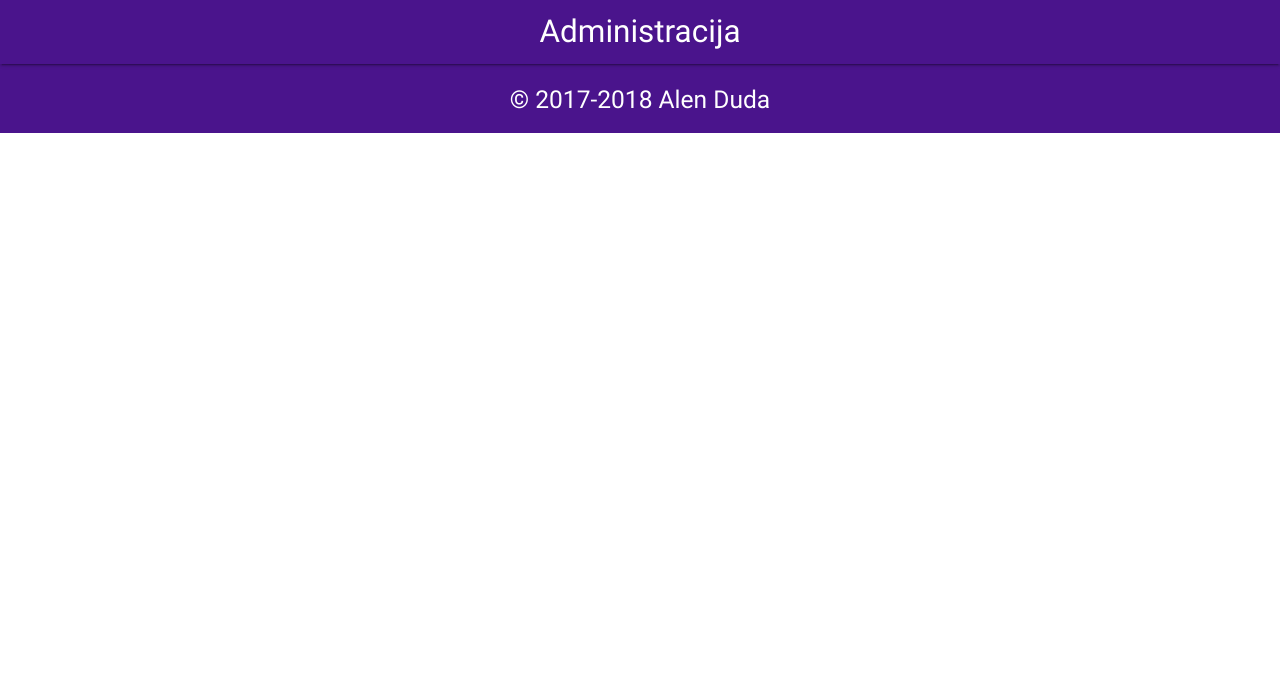
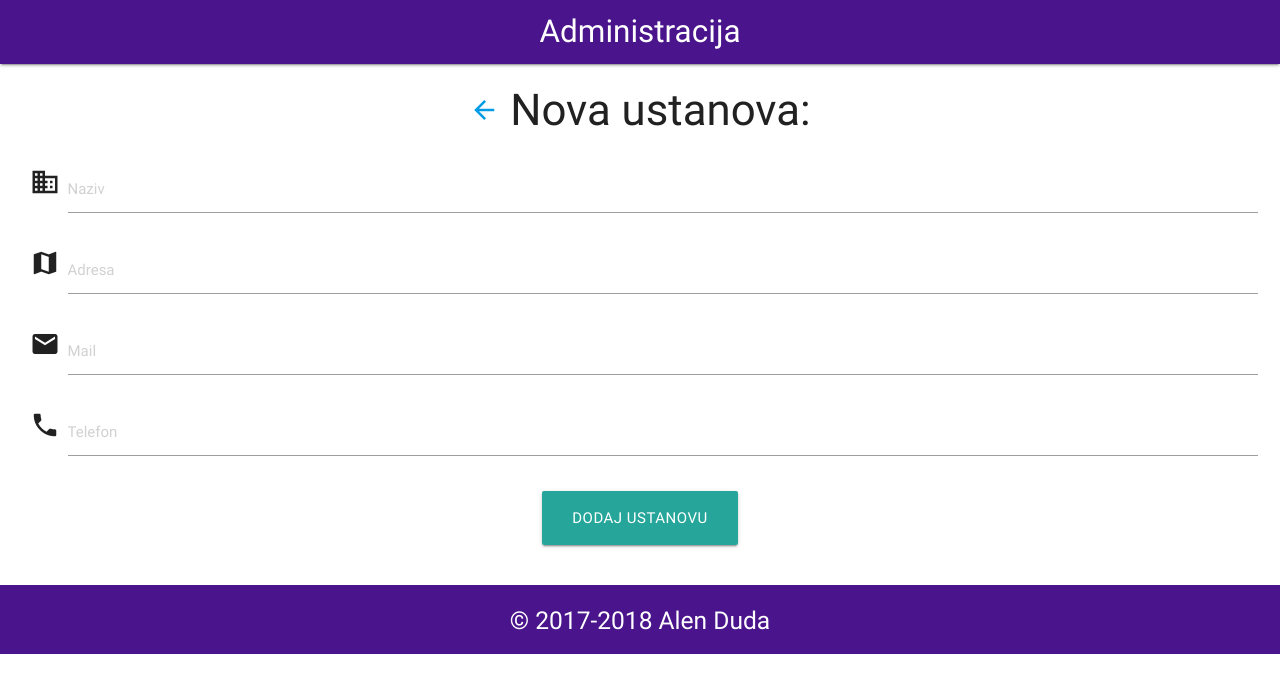
Before and after one commit to aduda091/dustInFrontend, a Vue app: page /#/addFacility in a window 1280 px wide. Shown: the top 692 px of the page. Built offline with nearby package versions, Linux system fonts and the light colour scheme.

Commit message:
Enabled adding facilities

```diff
--- /dev/null
+++ b/src/components/AddFacility.vue
@@ -0,0 +1,76 @@
+<template>
+
+  <div class="row">
+    <form class="col s12 center" @submit.prevent="addFacility">
+      <h3>
+        <router-link to="/admin"><i class="material-icons small">arrow_back</i></router-link>
+        Nova ustanova:
+      </h3>
+      <div class="input-field col s12">
+        <i class="material-icons prefix">business</i>
+        <input placeholder="Naziv" id="name" type="text" v-model="name" required>
+      </div>
+      <div class="input-field col s12">
+        <i class="material-icons prefix">map</i>
+        <input placeholder="Adresa" id="address" type="text" v-model="address" required>
+      </div>
+      <div class="input-field col s12">
+        <i class="material-icons prefix">mail</i>
+        <input placeholder="Mail" id="mail" type="email" v-model="mail" required>
+      </div>
+      <div class="input-field col s12">
+        <i class="material-icons prefix">phone</i>
+        <input placeholder="Telefon" id="phone" type="tel" v-model="telephone" required>
+      </div>
+
+      <div class="row">
+        <div class="input-field col s12 center">
+          <input type="submit" value="Dodaj ustanovu" class="waves-effect waves-light btn-large"/>
+        </div>
+      </div>
+
+    </form>
+  </div>
+</template>
+
+<script>
+  import axios from 'axios'
+
+  export default {
+    name: "AddFacility",
+    props: ["token"],
+    data() {
+      return {
+        name: null,
+        address: null,
+        mail: null,
+        telephone: null
+      }
+    },
+    created() {
+      //send authorization token when sending post request
+      axios.defaults.headers.post["Authorization"] = this.token;
+    },
+    methods: {
+      addFacility() {
+        let newFacility = {
+          name: this.name,
+          address: this.address,
+          mail: this.mail,
+          telephone: this.telephone
+        };
+        console.log(newFacility);
+        axios.post("/facilities", newFacility).then(response => {
+          this.$router.back();
+        }).catch(err => {
+          alert("Neuspješno dodavanje ustanove!");
+          console.log(err);
+        })
+      }
+    }
+  }
+</script>
+
+<style scoped>
+
+</style>
--- a/src/components/Admin.vue
+++ b/src/components/Admin.vue
@@ -3,10 +3,15 @@
     <!--<div class="hide-on-small-only"><h1 class="center">Upravljanje redovima čekanja</h1></div>-->
     <div class="col m3 s12">
       <ul class="collection with-header">
-        <li class="collection-header">Odabir ustanove:</li>
+        <li class="collection-header">
+          Odabir ustanove:
+          <span title="Dodaj ustanovu" @click="addFacility" class="secondary-content badge-crud"><i
+            class="material-icons">add</i></span>
+        </li>
         <li class="collection-item" v-for="facility in facilities" :key="facility._id"
             @click="populateQueues(facility._id)">
           <a href="#">{{facility.name}}</a>
+          <span title="Uredi ustanovu" class="secondary-content badge-crud"><i class="material-icons">edit</i></span>
         </li>
       </ul>
     </div>
@@ -121,7 +126,9 @@
         axios.get("/reservations/queue/" + id).then(response => {
           this.reservations = response.data;
           //set current number of queue
-          axios.get("/queues/" +id).then(r=>{this.currentNumber = r.data.current});
+          axios.get("/queues/" + id).then(r => {
+            this.currentNumber = r.data.current
+          });
         }).catch(error => {
           //console.log(error);
           this.reservations = null;
@@ -142,14 +149,17 @@
         let url = "/queues/" + this.currentQueue + "/next";
         axios.delete(url).then(response => {
           console.log(response.data);
-          if(response.data.number) this.currentNumber = response.data.number;
-          if(response.data.reservation.number) this.currentNumber = response.data.reservation.number;
+          if (response.data.number) this.currentNumber = response.data.number;
+          if (response.data.reservation.number) this.currentNumber = response.data.reservation.number;
           populateReservations(this.currentQueue);
         }).catch(err => {
-         // let status = err.response.status;
+          // let status = err.response.status;
           //if(status == 500) alert("Greška");
           console.log(err);
         })
+      },
+      addFacility() {
+        this.$router.push("/addFacility");
       }
     },
     computed: {
@@ -165,7 +175,7 @@
       axios.defaults.headers.delete["Authorization"] = this.token;
       this.populateFacilities();
       autoRefresh = setInterval(() => {
-        if(this.currentQueue != null) this.populateReservations(this.currentQueue);
+        if (this.currentQueue != null) this.populateReservations(this.currentQueue);
       }, 4000);
 
     },
@@ -241,4 +251,8 @@
     display: block;
     cursor: pointer;
   }
+
+  .badge-crud {
+    cursor: pointer;
+  }
 </style>
--- a/src/router/index.js
+++ b/src/router/index.js
@@ -2,6 +2,7 @@ import Vue from 'vue'
 import Router from 'vue-router'
 import LogIn from '@/components/LogIn'
 import Admin from '@/components/Admin'
+import AddFacility from '@/components/AddFacility'
 
 Vue.use(Router);
 
@@ -16,6 +17,11 @@ export default new Router({
       path: '/admin',
       name: 'Admin',
       component: Admin
+    },
+    {
+      path: '/addFacility',
+      name: "AddFacility",
+      component: AddFacility
     }
   ]
 })
```
